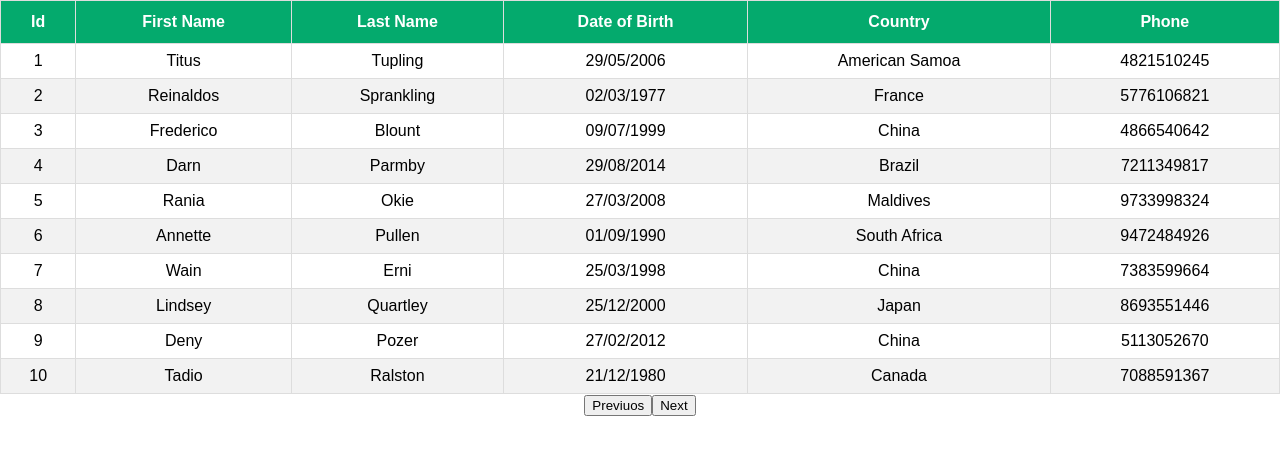
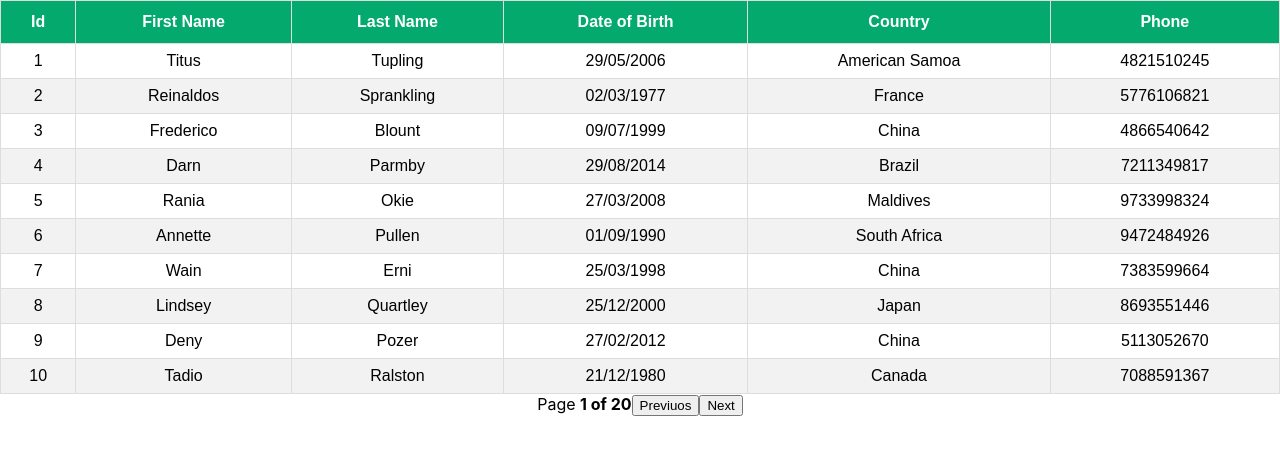
Before and after one commit to Monakhrsn/react-table, a React (Create React App) app: page / in a window 1280 px wide. Shown: the top 454 px of the page. Built offline with nearby package versions, Linux system fonts and the light colour scheme.

Commit message:
show the number of page of total pages

```diff
--- a/src/components/paginationTable.tsx
+++ b/src/components/paginationTable.tsx
@@ -17,6 +17,8 @@ export const PaginationTable = () => {
     previousPage,
     canNextPage,
     canPreviuosPage,
+    pageOptions,
+    state,
     prepareRow,
   } = useTable<object>(
     {
@@ -25,6 +27,8 @@ export const PaginationTable = () => {
     },
     usePagination
   );
+
+  const {pageIndex} = state
 
   return (
     <>
@@ -54,6 +58,12 @@ export const PaginationTable = () => {
         </tbody>
       </table>
       <div>
+          <span>
+              Page{' '}
+              <strong>
+                {pageIndex + 1} of {pageOptions.length}
+              </strong>
+          </span>
         <button onClick={() => previousPage()} disabled={!nextPage ? !canPreviuosPage : canPreviuosPage}>Previuos</button>
         <button onClick={() => nextPage()} disabled={!canNextPage}>Next</button>
       </div>
```
